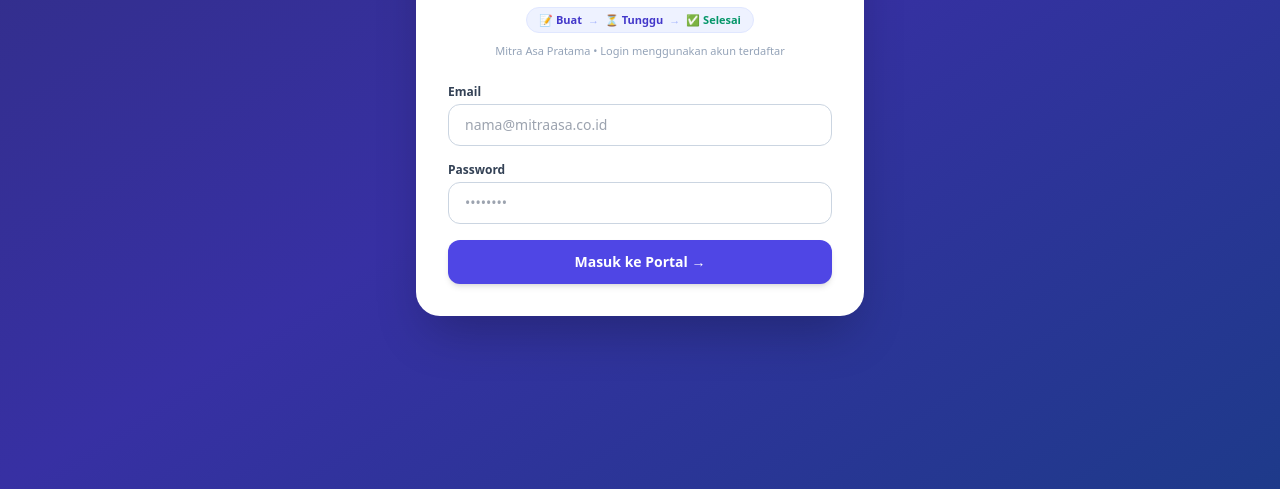
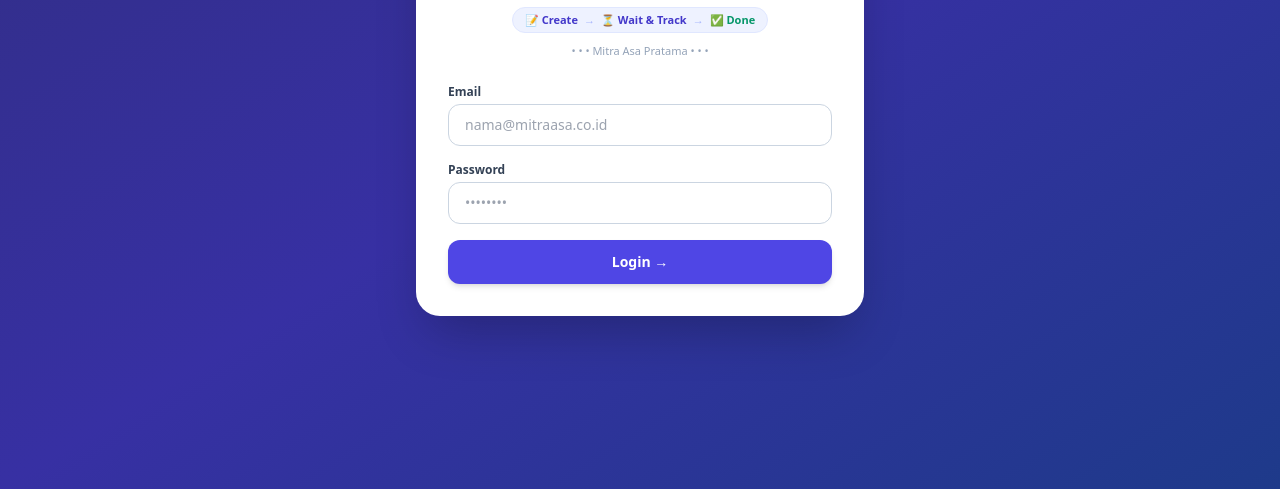
Before and after one commit to MAPITDS/ITDS-Ticketing, a plain HTML site: page index.html in a window 1280 px wide. Shown: the part 311-800 px from the top of the page. Drawn offline with nearby package versions, Linux system fonts and the light colour scheme.

Commit message:
Translate UI text from Indonesian to English

```diff
--- a/index.html
+++ b/index.html
@@ -133,14 +133,14 @@
 
         <!-- Slogan 3 Langkah: Buat • Tunggu • Selesai -->
         <div class="inline-flex items-center justify-center gap-1.5 text-[11px] font-bold text-indigo-700 bg-indigo-50 border border-indigo-100 px-3 py-1 rounded-full">
-          <span>📝 Buat</span>
+          <span>📝 Create</span>
           <span class="text-indigo-300">→</span>
-          <span>⏳ Tunggu</span>
+          <span>⏳ Wait & Track</span>
           <span class="text-indigo-300">→</span>
-          <span class="text-emerald-600">✅ Selesai</span>
+          <span class="text-emerald-600">✅ Done</span>
         </div>
 
-        <p class="text-[11px] text-slate-400">Mitra Asa Pratama • Login menggunakan akun terdaftar</p>
+        <p class="text-[11px] text-slate-400">• • • Mitra Asa Pratama • • •</p>
       </div>
 
       <form id="loginForm" class="space-y-4">
@@ -157,7 +157,7 @@
         <div id="loginError" class="hidden text-xs font-semibold text-rose-600 bg-rose-50 border border-rose-200 rounded-xl px-3 py-2 text-center"></div>
         <button type="submit" id="btnLogin"
           class="w-full bg-indigo-600 hover:bg-indigo-700 text-white font-bold py-3 rounded-xl shadow-md transition text-sm">
-          Masuk ke Portal →
+          Login →
         </button>
       </form>
     </div>
@@ -174,11 +174,17 @@
           <div class="w-10 h-10 rounded-xl bg-slate-900 flex items-center justify-center font-extrabold text-lg border border-white/25 overflow-hidden shrink-0">
             <img src="logo.png" alt="ITDS Logo" class="w-full h-full object-cover"
               onerror="this.style.display='none'; this.nextElementSibling.style.display='flex';">
-            <span class="hidden w-full h-full items-center justify-center">IT</span>
+            <span class="hidden w-full h-full items-center justify-center">ITDS</span>
           </div>
           <div>
             <h1 class="text-base sm:text-lg font-bold tracking-tight">ITDS Ticketing System</h1>
-            <p class="text-[11px] text-indigo-200">Mitra Asa Pratama • Real-time Tickets Portal</p>
+            <div class="inline-flex items-center justify-center gap-1.5 text-[11px] font-bold text-indigo-700 bg-indigo-50 border border-indigo-100 px-3 py-1 rounded-full">
+              <span>📝 Create</span>
+              <span class="text-indigo-300">→</span>
+              <span>⏳ Wait & Track</span>
+              <span class="text-indigo-300">→</span>
+              <span class="text-emerald-600">✅ Done</span>
+            </div>
           </div>
         </div>
 
```
